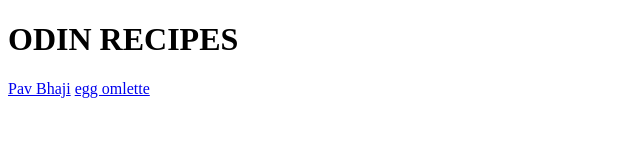
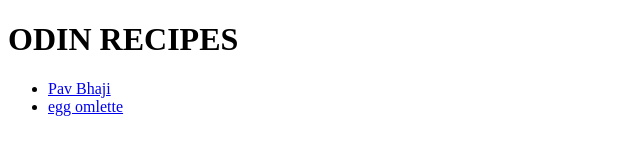
Before and after one commit to vasishtcoffee/odin-recipes, a plain HTML site: page index.html in a window 1280 px wide. Shown: the whole page, without its empty margins (0-640 px from the left). Drawn offline with Linux system fonts and the light colour scheme.

Commit message:
put the links in two separate lines

```diff
--- a/index.html
+++ b/index.html
@@ -6,7 +6,9 @@
 </head>
 <body>
 <h1> ODIN RECIPES</h1>
-<a href="recipes/pavbhaji.html">Pav Bhaji</a>
-<a href="recipes/egg_omlette.html">egg omlette</a>
+<ul>
+<li><a href="recipes/pavbhaji.html">Pav Bhaji</a></li>
+<li><a href="recipes/egg_omlette.html">egg omlette</a></li>
+</ul>
 </body>
 </html>
```
